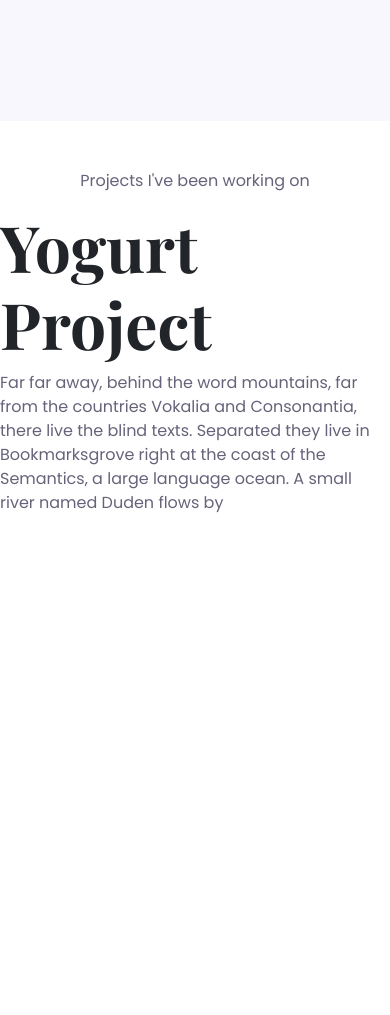
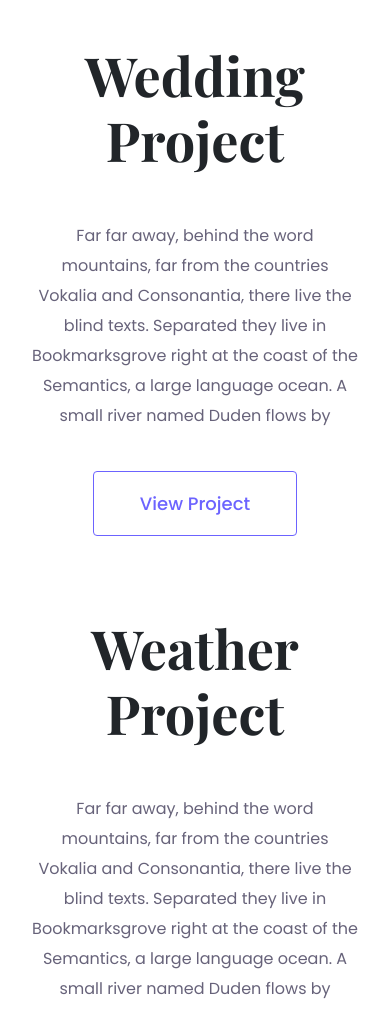
Before and after one commit to lauragomez04/responsive-workshop, a plain HTML site: page index.html in a window 390 px wide. Shown: the part 700-1715 px from the top of the page. Before the commit the page ends 1231 px from the top, so only its background shows below. Drawn offline with nearby package versions, Linux system fonts and the light colour scheme.

Commit message:
added projects section

```diff
--- a/index.html
+++ b/index.html
@@ -35,13 +35,66 @@
       </div>
     </div>
     <p class="text-center mt-5">Projects I've been working on</p>
-    <h2>Yogurt Project</h2>
-    <p>
-      Far far away, behind the word mountains, far from the countries Vokalia
-      and Consonantia, there live the blind texts. Separated they live in
-      Bookmarksgrove right at the coast of the Semantics, a large language
-      ocean. A small river named Duden flows by
-    </p>
+    <div class="container mt-5">
+      <div class="row">
+        <div class="col-sm-6 d-none d-lg-block">
+          <img
+            src="images/wedding-project.png"
+            class="img-fluid mb-5"
+            alt="wedding-rsvp-app"
+          />
+        </div>
+        <div class="col-sm-6 project-description">
+          <h2 class="mb-5">Wedding Project</h2>
+          <p>
+            Far far away, behind the word mountains, far from the countries
+            Vokalia and Consonantia, there live the blind texts. Separated they
+            live in Bookmarksgrove right at the coast of the Semantics, a large
+            language ocean. A small river named Duden flows by
+          </p>
+          <a class="btn btn-branding-projects mt-4" href="#">View Project</a>
+        </div>
+      </div>
+
+      <div class="row">
+        <div class="col-sm-6 project-description">
+          <h2 class="mb-5">Weather Project</h2>
+          <p>
+            Far far away, behind the word mountains, far from the countries
+            Vokalia and Consonantia, there live the blind texts. Separated they
+            live in Bookmarksgrove right at the coast of the Semantics, a large
+            language ocean. A small river named Duden flows by
+          </p>
+          <a class="btn btn-branding-projects mt-4" href="#">View Project</a>
+        </div>
+        <div class="col-sm-6 d-none d-lg-block">
+          <img
+            src="images/weather-project.png"
+            class="img-fluid mb-5"
+            alt="wedding-rsvp-app"
+          />
+        </div>
+      </div>
+      <div class="row">
+        <div class="col-sm-6 d-none d-lg-block">
+          <img
+            src="images/dictionary-project.png"
+            class="img-fluid mb-5"
+            alt="wedding-rsvp-app"
+          />
+        </div>
+        <div class="col-sm-6 project-description">
+          <h2 class="mb-5">Dictionary Project</h2>
+          <p>
+            Far far away, behind the word mountains, far from the countries
+            Vokalia and Consonantia, there live the blind texts. Separated they
+            live in Bookmarksgrove right at the coast of the Semantics, a large
+            language ocean. A small river named Duden flows by
+          </p>
+          <a class="btn btn-branding-projects mt-4" href="#">View Project</a>
+        </div>
+      </div>
+    </div>
     <script
       src="https://cdn.jsdelivr.net/npm/bootstrap@5.1.3/dist/js/bootstrap.bundle.min.js"
       integrity="sha384-ka7Sk0Gln4gmtz2MlQnikT1wXgYsOg+OMhuP+IlRH9sENBO0LRn5q+8nbTov4+1p"
--- a/styles/portfolio.css
+++ b/styles/portfolio.css
@@ -18,6 +18,9 @@ h2 {
 
 p {
   color: var(--prg-color);
+  font-size: 16px;
+  font-weight: 400;
+  line-height: 30px;
   opacity: 70%;
 }
 
@@ -50,10 +53,54 @@ p {
 
 .btn-branding {
   background-color: var(--btn-color);
+  color: white;
+}
+
+.btn-branding-projects {
+  background-color: white;
+  border: 1px solid var(--btn-color);
+  color: var(--btn-color);
+}
+
+.btn-branding,
+.btn-branding-projects {
   border-radius: 4px;
-  color: white;
   font-size: 18px;
   font-weight: 500;
   padding: 18px 46px;
   line-height: 27px;
 }
+
+.project-description {
+  padding: 120px 60px;
+}
+
+@media (max-width: 900px) {
+  .project-description {
+    padding: 0 40px;
+    text-align: center;
+  }
+
+  .hero h1 {
+    font-size: 61px;
+    padding: 20px;
+  }
+
+  .hero h2 {
+    font-size: 20px;
+  }
+
+  .hero {
+    padding: 80px 20px;
+  }
+
+  h2 {
+    font-size: 54px;
+  }
+}
+
+@media (max-width: 1280px) {
+  .project-description {
+    padding: 40px 30px;
+  }
+}
```
Also changed, not shown: images/dictionary-project.png (added), images/weather-project.png (added), images/wedding-project.png (added), 2 other files.
